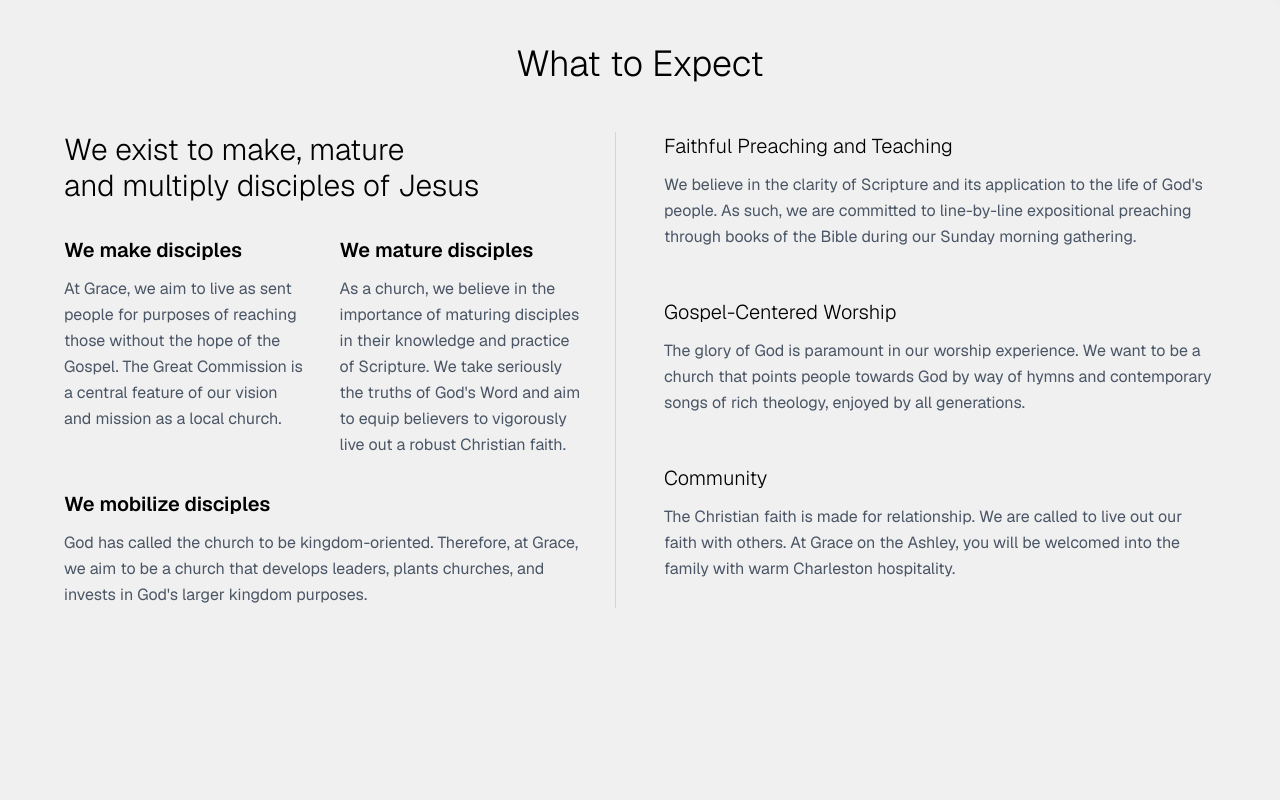
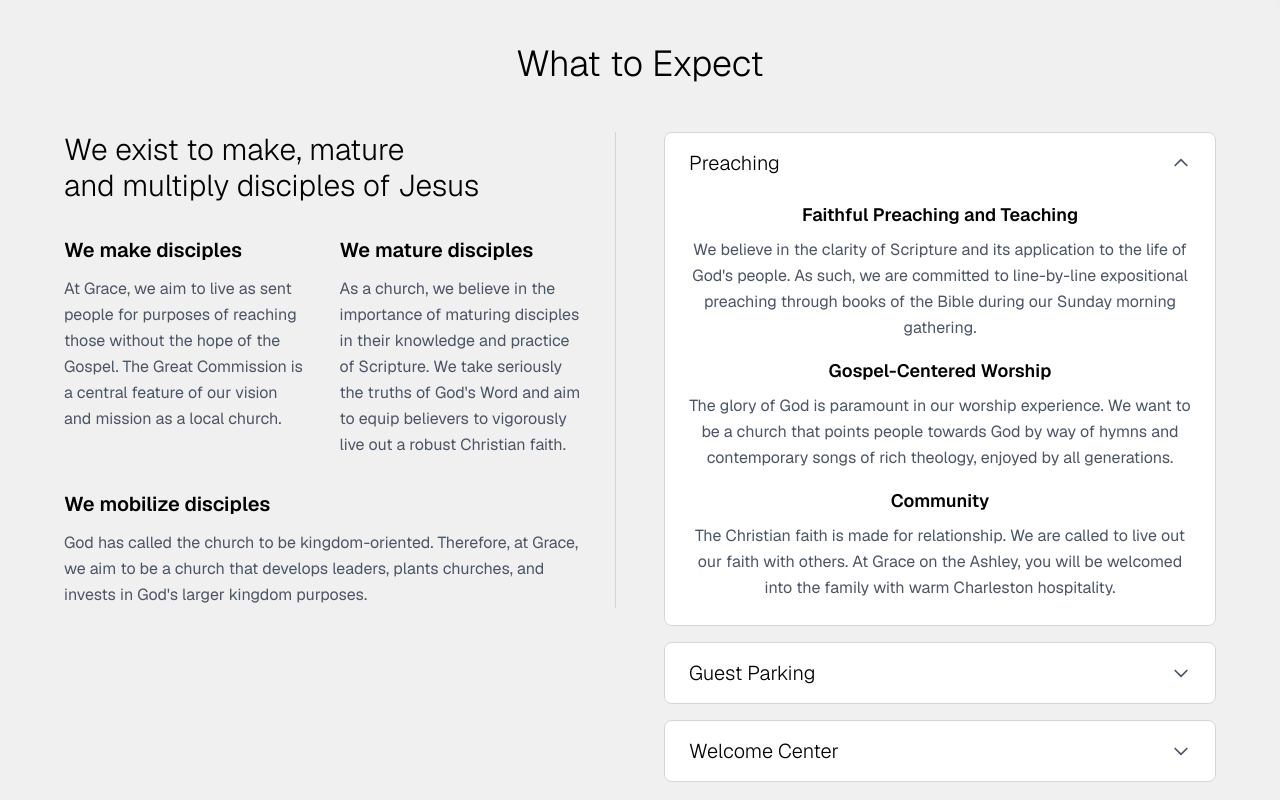
Before and after one commit to joshconverse/gota-site, a Next.js app: page /visit in a window 1280 px wide. Shown: the part 820-1620 px from the top of the page. Built offline with nearby package versions, Linux system fonts and the light colour scheme.

Commit message:
Add accordion menu to visit page with Preaching, Guest Parking, and Welcome Center sections

```diff
--- a/src/app/visit/page.tsx
+++ b/src/app/visit/page.tsx
@@ -1,23 +1,48 @@
 "use client";
 import Link from 'next/link';
+import { useState } from 'react';
 
 export default function VisitPage() {
-  // FAQ answers are always visible
+  const [openAccordion, setOpenAccordion] = useState<number>(0);
 
-  const faqItems = [
+  const accordionItems = [
     {
-      question: "Faithful Preaching and Teaching",
-      answer: "We believe in the clarity of Scripture and its application to the life of God's people. As such, we are committed to line-by-line expositional preaching through books of the Bible during our Sunday morning gathering."
+      title: "Preaching",
+      sections: [
+        {
+          heading: "Faithful Preaching and Teaching",
+          text: "We believe in the clarity of Scripture and its application to the life of God's people. As such, we are committed to line-by-line expositional preaching through books of the Bible during our Sunday morning gathering."
+        },
+        {
+          heading: "Gospel-Centered Worship",
+          text: "The glory of God is paramount in our worship experience. We want to be a church that points people towards God by way of hymns and contemporary songs of rich theology, enjoyed by all generations."
+        },
+        {
+          heading: "Community",
+          text: "The Christian faith is made for relationship. We are called to live out our faith with others. At Grace on the Ashley, you will be welcomed into the family with warm Charleston hospitality."
+        }
+      ]
     },
     {
-      question: "Gospel-Centered Worship",
-      answer: "The glory of God is paramount in our worship experience. We want to be a church that points people towards God by way of hymns and contemporary songs of rich theology, enjoyed by all generations."
+      title: "Guest Parking",
+      sections: [
+        {
+          heading: "",
+          text: "We've reserved convenient parking spaces just for you! Look for our guest parking signs when you arrive, and you'll be greeted by our friendly parking team. They'll be happy to direct you to our Welcome Center or escort you directly to the Worship Service."
+        }
+      ]
     },
     {
-      question: "Community",
-      answer: "The Christian faith is made for relationship. We are called to live out our faith with others. At Grace on the Ashley, you will be welcomed into the family with warm Charleston hospitality."
+      title: "Welcome Center",
+      sections: [
+        {
+          heading: "",
+          text: "Our Welcome Center is your first stop for a warm greeting and helpful guidance! Our dedicated Welcome Team is ready to assist you with Kids' Ministry check-in, direct you to classes, or guide you to the Worship Service. We're here to make your visit comfortable and welcoming!"
+        }
+      ]
     }
   ];
+
   return (
     <main className="min-h-screen bg-white">
       {/* Hero Section */}
@@ -122,20 +147,49 @@ export default function VisitPage() {
                 </div>
               </div>
 
-              {/* FAQ Section */}
-              <div className="space-y-6 h-[700px] overflow-hidden">
-                {faqItems.map((item, index) => (
-                  <div key={index} className="overflow-hidden">
-                    <div className="w-full text-left">
-                      <h3 className="text-xl font-light text-black mb-3">
-                        {item.question}
+              {/* Accordion Section */}
+              <div className="space-y-4">
+                {accordionItems.map((item, index) => (
+                  <div key={index} className="border border-gray-300 rounded-lg overflow-hidden">
+                    <button
+                      onClick={() => setOpenAccordion(openAccordion === index ? -1 : index)}
+                      className="w-full px-6 py-4 text-left flex justify-between items-center bg-white hover:bg-gray-50 transition-colors"
+                    >
+                      <h3 className="text-xl font-light text-black">
+                        {item.title}
                       </h3>
-                      <div>
-                        <p className="text-gray-600 leading-relaxed text-left mb-6">
-                          {item.answer}
-                        </p>
+                      <svg
+                        className={`w-5 h-5 text-gray-600 transition-transform ${
+                          openAccordion === index ? 'rotate-180' : ''
+                        }`}
+                        fill="none"
+                        strokeLinecap="round"
+                        strokeLinejoin="round"
+                        strokeWidth="2"
+                        viewBox="0 0 24 24"
+                        stroke="currentColor"
+                      >
+                        <path d="M19 9l-7 7-7-7"></path>
+                      </svg>
+                    </button>
+                    {openAccordion === index && (
+                      <div className="px-6 pb-6 pt-2 bg-white">
+                        <div className="space-y-4">
+                          {item.sections.map((section, sectionIndex) => (
+                            <div key={sectionIndex}>
+                              {section.heading && (
+                                <h4 className="text-lg font-semibold text-black mb-2">
+                                  {section.heading}
+                                </h4>
+                              )}
+                              <p className="text-gray-600 leading-relaxed">
+                                {section.text}
+                              </p>
+                            </div>
+                          ))}
+                        </div>
                       </div>
-                    </div>
+                    )}
                   </div>
                 ))}
               </div>
```
